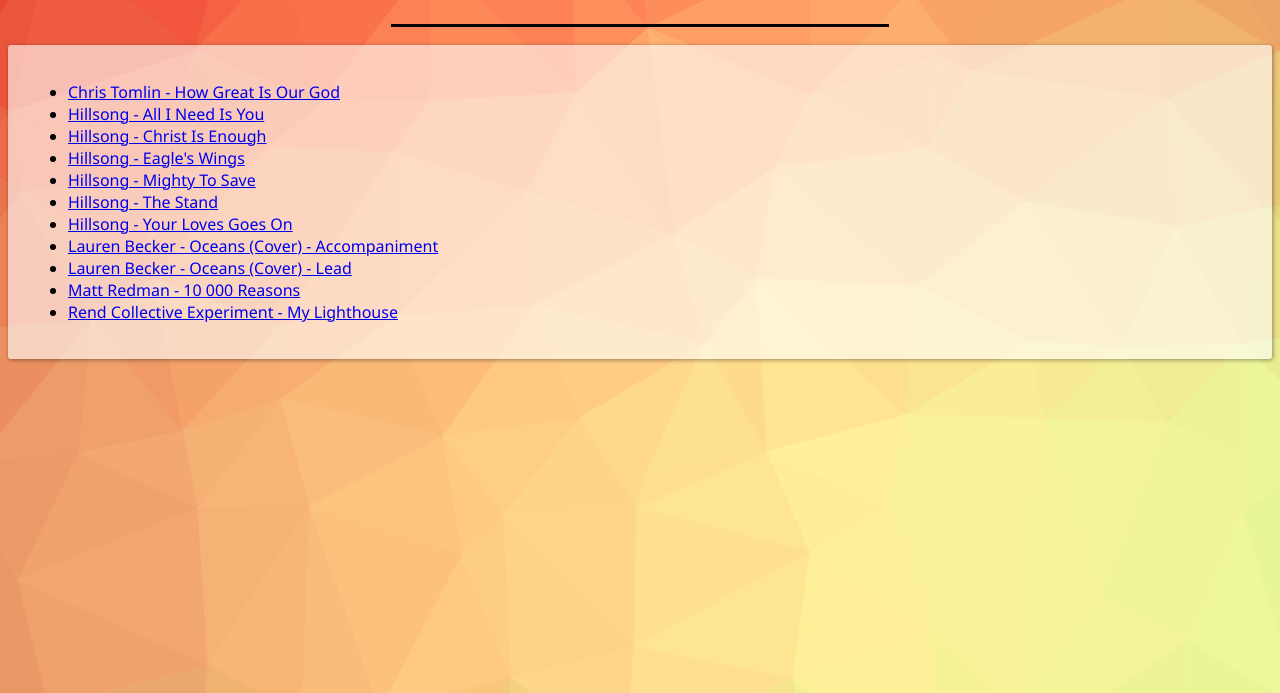
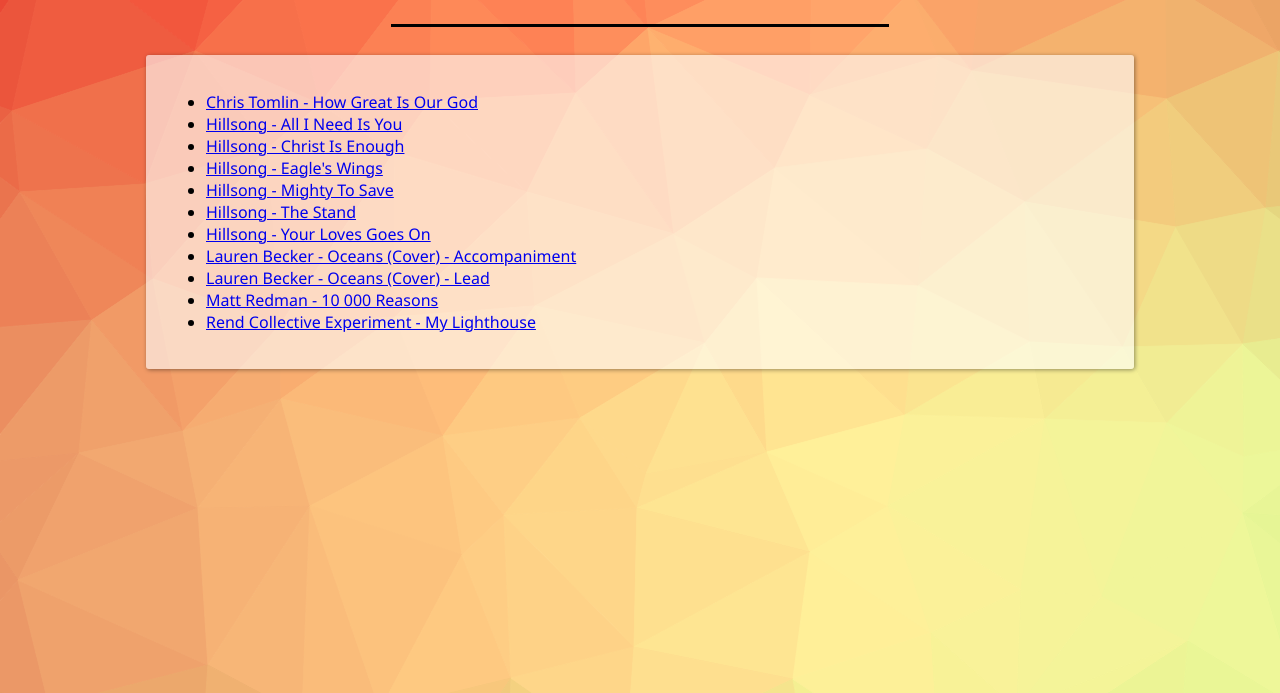
Before and after one commit to nataliethistime/songdown, a website: page site/index.html in a window 1280 px wide. Shown: the part 107-800 px from the top of the page. Drawn offline with Linux system fonts and the light colour scheme.

Commit message:
Slightly better index page

```diff
--- a/site/index.html
+++ b/site/index.html
@@ -18,7 +18,7 @@
     </div>
 
     <!-- The rest of the page belongs here. -->
-    <div id="song-list" class="box">
+    <div class="box">
         <ul>
                 <li><a href="Chris_Tomlin_-_How_Great_Is_Our_God.html">Chris Tomlin - How Great Is Our God</a></li>
                 <li><a href="Hillsong_-_All_I_Need_Is_You.html">Hillsong - All I Need Is You</a></li>
--- a/site/static/css/styles.css
+++ b/site/static/css/styles.css
@@ -31,11 +31,13 @@
     border-radius: 3px;
     margin: 10px 5px;
     box-shadow: 1px 1px 4px rgba(0, 0, 0, 0.4);
+
+    /* Centering and stuff */
+    width: 75%;
+    margin-left: auto;
+    margin-right: auto;
 }
 
-#song-list {
-    margin: 0;
-}
 #song {
     font-family: monospace;
     width: 75%;
```
Also changed, not shown: lib/songdown/templates/index.html (+1 -1 lines).
